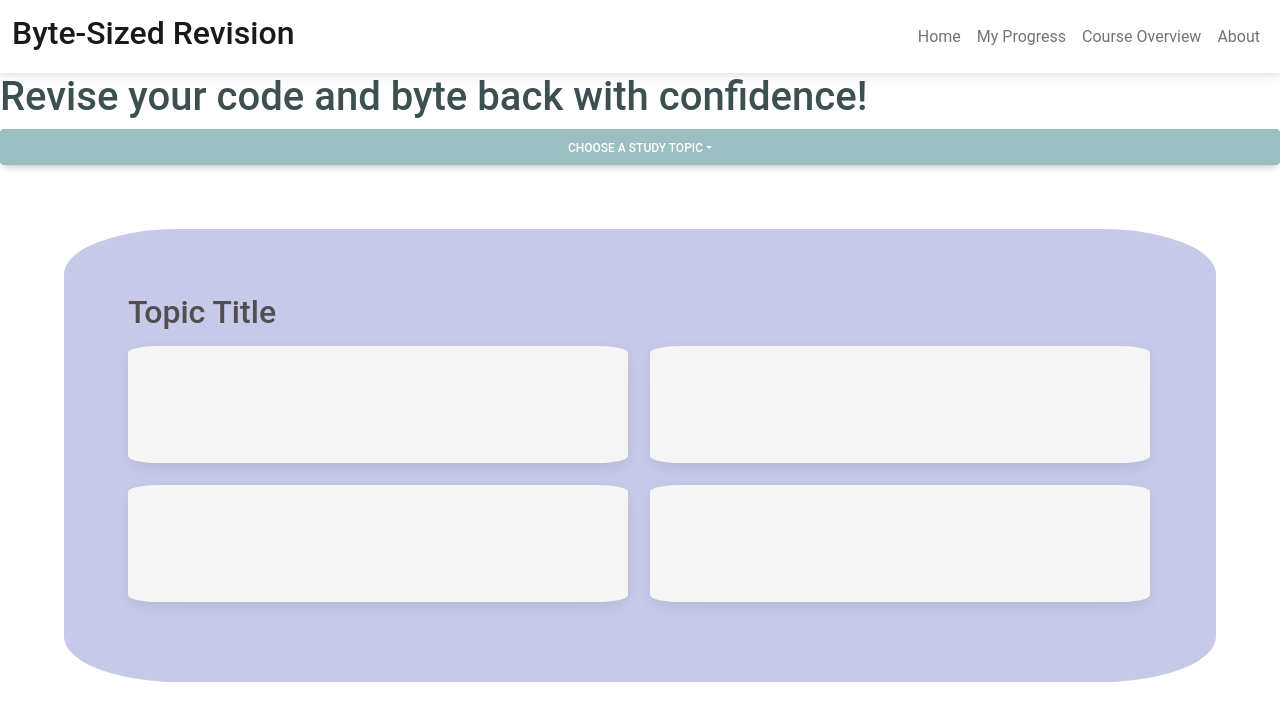
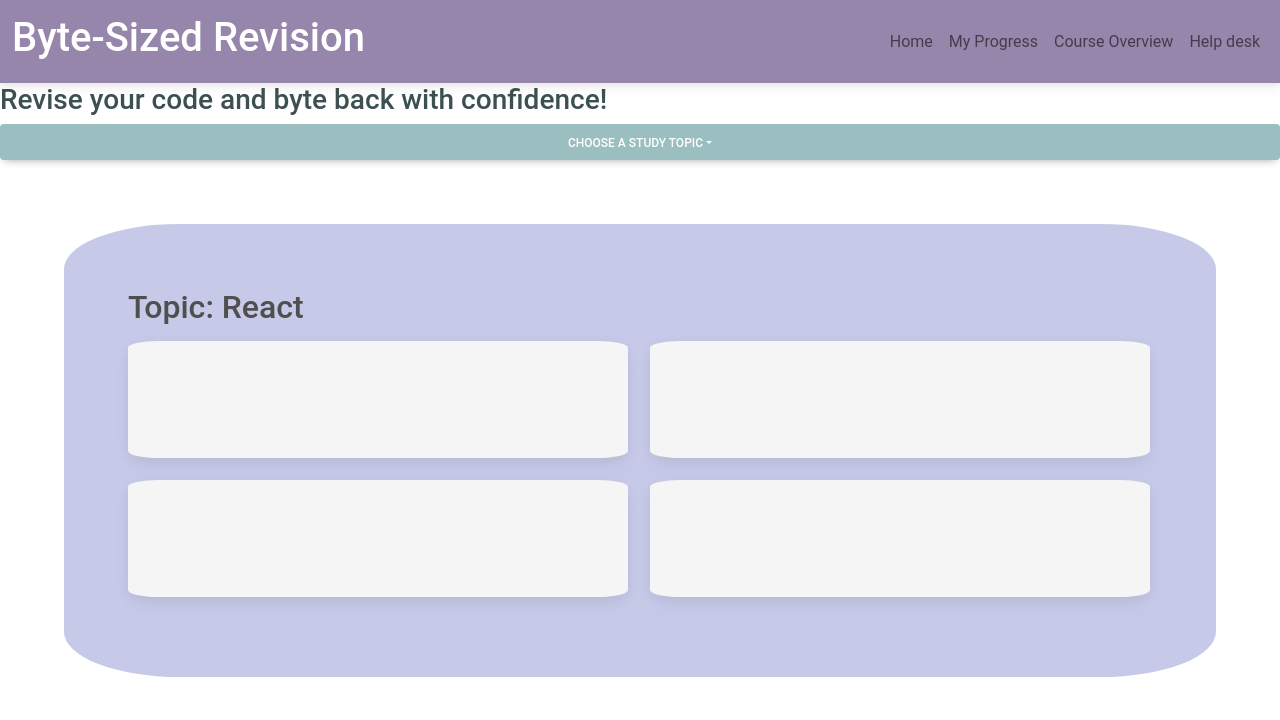
Before and after one commit to attrill20/CodeCrunchProjectWeek, a React (Create React App) app in the folder study-app/: page / in a window 1280 px wide. Shown: the top 720 px of the page. Built offline with nearby package versions, Linux system fonts and the light colour scheme.

Commit message:
css styling

```diff
--- a/study-app/src/App/App.css
+++ b/study-app/src/App/App.css
@@ -9,6 +9,14 @@
     column-gap: 2%;
     row-gap: 2%;
     border-radius: 10%
+}
+.header-container{
+    background-color: #9686AC;
+}
+.title {
+    display:flex;
+    justify-content:center;
+    color: white;
 }
 .btn-group {
     display:flex;
--- a/study-app/src/App/App.js
+++ b/study-app/src/App/App.js
@@ -53,7 +53,7 @@ function handleClick(event) {
   return (
     <div>
     <Header/>
-      <h1 style={{color:"#3D5051"}}>Revise your code and byte back with confidence!</h1>
+      <h3 style={{color:"#3D5051"}}>Revise your code and byte back with confidence!</h3>
       {/* we need to pass a function into this button:  */}
       <DropDown
         // setSelectedOption = {setSelectedOption}
--- a/study-app/src/Header/Header.js
+++ b/study-app/src/Header/Header.js
@@ -4,7 +4,7 @@ const Header = () => {
   return (
     <div className="header-container">
       <header>
-        <nav className="navbar navbar-expand-lg navbar-light bg-white">
+        <nav className="navbar navbar-expand-lg navbar-light">
           <div className="container-fluid">
             <button
               className="navbar-toggler"
@@ -17,9 +17,9 @@ const Header = () => {
             >
               <i className="fas fa-bars"></i>
             </button>
-            <div className="d-flex align-items-center me-auto">
+            <div className="d-flex align-items-center ">
               <div className="navbar-brand">
-                <h2>Byte-Sized Revision</h2>
+                <h1 className= "title">Byte-Sized Revision</h1>
               </div>
             </div>
             <div className="collapse navbar-collapse" id="navbarExample01">
@@ -34,7 +34,7 @@ const Header = () => {
                   <a className="nav-link" href="#">Course Overview</a>
                 </li>
                 <li className="nav-item">
-                  <a className="nav-link" href="#">About</a>
+                  <a className="nav-link" href="#">Help desk</a>
                 </li>
               </ul>
             </div>
--- a/study-app/src/List/List.js
+++ b/study-app/src/List/List.js
@@ -4,7 +4,7 @@ function List(props) {
   console.log(props)
   return (
     <div className="List">
-    <h2 id="topic-title"> Topic Title </h2>
+    <h2 id="topic-title"> Topic: React </h2>
       <p className="card" id="card1"> {props.content && props.content[0].title} </p>
       <p className="card" id="card2"> {props.content && props.content[0].docUrl} </p>
       <p className="card" id="card3"> {props.content && props.content[0].youtubeUrl} </p>
```
